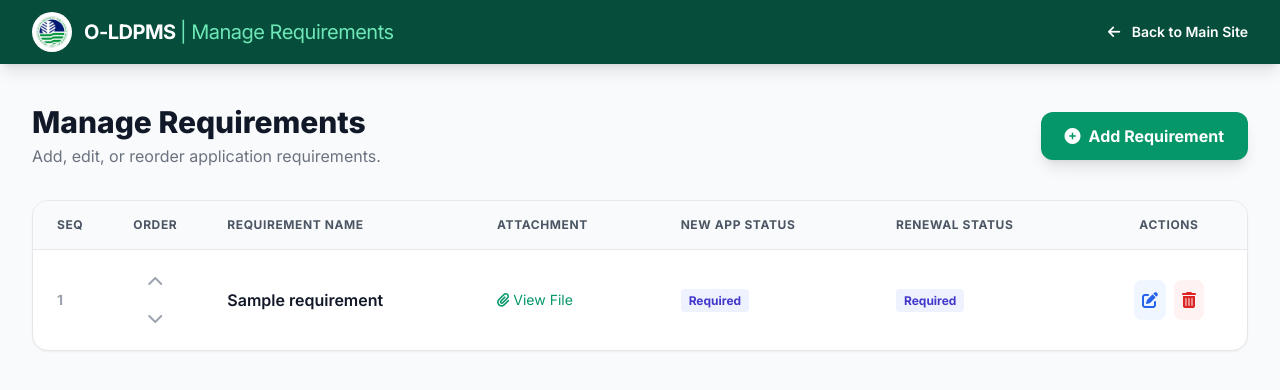
After one commit to FENY2022/oldpms_v2, a PHP site: page /manage_requirements.php in a window 1280 px wide. The commit adds this page. Shown: the top 390 px of the page. Run offline with PHP 8.4, Linux system fonts and the light colour scheme; tables that the repository leaves empty or names only in its code hold one stand-in row (values such as "Sample post"); some libraries are stand-ins or nearby versions.

Commit message:
update_req

```diff
--- /dev/null
+++ b/manage_requirements.php
@@ -0,0 +1,390 @@
+<?php
+// manage_requirements.php
+require_once 'db.php';
+
+// --- BACKEND HANDLERS ---
+
+// 0. Handle AJAX Reordering (Must be at the top before HTML output)
+if ($_SERVER["REQUEST_METHOD"] == "POST" && isset($_POST['action']) && $_POST['action'] == 'update_order') {
+    if (isset($_POST['order']) && is_array($_POST['order'])) {
+        foreach ($_POST['order'] as $index => $id) {
+            $seq = $index + 1; // Sequence starts at 1
+            $stmt = $pdo->prepare("UPDATE requirements SET sequence = ? WHERE id = ?");
+            $stmt->execute([$seq, $id]);
+        }
+    }
+    exit; // Stop execution here so we don't return the whole HTML page to the AJAX call
+}
+
+$message = '';
+$messageType = '';
+
+// Helper to handle file uploads
+function handleFileUpload($file, $targetDir = "documents/") {
+    if (isset($file) && $file['error'] == 0) {
+        if (!is_dir($targetDir)) mkdir($targetDir, 0777, true);
+        $fileName = time() . '_' . basename($file['name']);
+        $targetFile = $targetDir . $fileName;
+        if (move_uploaded_file($file['tmp_name'], $targetFile)) {
+            return $targetFile;
+        }
+    }
+    return null;
+}
+
+// 1. Handle ADD Requirement
+if ($_SERVER["REQUEST_METHOD"] == "POST" && isset($_POST['action']) && $_POST['action'] == 'add') {
+    $name = $_POST['requirement_name'];
+    $new_status = $_POST['new_app_status'];
+    $renew_status = $_POST['renewal_app_status'];
+
+    // File upload
+    $download_link = handleFileUpload($_FILES['file_upload']);
+
+    // Determine next sequence number
+    $seqStmt = $pdo->query("SELECT MAX(sequence) FROM requirements");
+    $next_seq = (int)$seqStmt->fetchColumn() + 1;
+
+    $stmt = $pdo->prepare("INSERT INTO requirements (requirement_name, new_app_status, renewal_app_status, download_link, sequence) VALUES (?, ?, ?, ?, ?)");
+    if ($stmt->execute([$name, $new_status, $renew_status, $download_link, $next_seq])) {
+        $message = "Requirement added successfully!";
+        $messageType = "success";
+    } else {
+        $message = "Error adding requirement.";
+        $messageType = "error";
+    }
+}
+
+// 2. Handle EDIT Requirement
+if ($_SERVER["REQUEST_METHOD"] == "POST" && isset($_POST['action']) && $_POST['action'] == 'edit') {
+    $id = $_POST['id'];
+    $name = $_POST['requirement_name'];
+    $new_status = $_POST['new_app_status'];
+    $renew_status = $_POST['renewal_app_status'];
+
+    // Check if new file uploaded, else keep old one
+    $new_file_path = handleFileUpload($_FILES['file_upload']);
+
+    if ($new_file_path) {
+        $stmt = $pdo->prepare("UPDATE requirements SET requirement_name=?, new_app_status=?, renewal_app_status=?, download_link=? WHERE id=?");
+        $res = $stmt->execute([$name, $new_status, $renew_status, $new_file_path, $id]);
+    } else {
+        $stmt = $pdo->prepare("UPDATE requirements SET requirement_name=?, new_app_status=?, renewal_app_status=? WHERE id=?");
+        $res = $stmt->execute([$name, $new_status, $renew_status, $id]);
+    }
+
+    if ($res) {
+        $message = "Requirement updated successfully!";
+        $messageType = "success";
+    } else {
+        $message = "Error updating requirement.";
+        $messageType = "error";
+    }
+}
+
+// 3. Handle DELETE Requirement
+if (isset($_GET['delete_id'])) {
+    $id = $_GET['delete_id'];
+
+    // Optional: Delete physical file
+    $stmt = $pdo->prepare("SELECT download_link FROM requirements WHERE id = ?");
+    $stmt->execute([$id]);
+    $file = $stmt->fetchColumn();
+    if ($file && file_exists($file)) {
+        unlink($file);
+    }
+
+    $delStmt = $pdo->prepare("DELETE FROM requirements WHERE id = ?");
+    if ($delStmt->execute([$id])) {
+        $message = "Requirement deleted successfully!";
+        $messageType = "success";
+    } else {
+        $message = "Error deleting requirement.";
+        $messageType = "error";
+    }
+}
+
+// Fetch All Requirements (Ordered by sequence, then ID as fallback)
+$req_stmt = $pdo->query("SELECT * FROM requirements ORDER BY sequence ASC, id ASC");
+$requirements = $req_stmt->fetchAll(PDO::FETCH_ASSOC);
+?>
+
+<!DOCTYPE html>
+<html lang="en">
+<head>
+    <meta charset="UTF-8">
+    <meta name="viewport" content="width=device-width, initial-scale=1.0">
+    <title>Admin - Manage Requirements</title>
+    <script src="https://cdn.tailwindcss.com"></script>
+    <link href="https://cdnjs.cloudflare.com/ajax/libs/font-awesome/6.0.0/css/all.min.css" rel="stylesheet">
+    <link rel="icon" href="logo/denr_logo.png" type="image/x-icon">
+    <style>
+        @import url('https://fonts.googleapis.com/css2?family=Inter:wght@300;400;600;700;800&display=swap');
+        body { font-family: 'Inter', sans-serif; }
+
+        /* Smooth row transition for reordering */
+        tbody tr { transition: background-color 0.2s ease; }
+        tbody tr.moving { background-color: #ecfdf5; opacity: 0.9; }
+    </style>
+</head>
+<body class="bg-gray-50 text-gray-800">
+
+    <nav class="bg-emerald-900 text-white shadow-lg sticky top-0 z-50">
+        <div class="max-w-7xl mx-auto px-4 sm:px-6 lg:px-8">
+            <div class="flex justify-between h-16 items-center">
+                <div class="flex items-center gap-3">
+                    <img src="logo/denr_logo.png" alt="DENR Logo" class="h-10 w-10 bg-white rounded-full p-1">
+                    <span class="text-xl font-bold tracking-tight">O-LDPMS <span class="text-emerald-300 font-normal">| Manage Requirements</span></span>
+                </div>
+                <a href="index.php" class="text-sm font-semibold hover:text-emerald-300 transition"><i class="fas fa-arrow-left mr-2"></i> Back to Main Site</a>
+            </div>
+        </div>
+    </nav>
+
+    <div class="max-w-7xl mx-auto px-4 sm:px-6 lg:px-8 py-10">
+
+        <div class="flex flex-col md:flex-row justify-between items-center mb-8 gap-4">
+            <div>
+                <h1 class="text-3xl font-extrabold text-gray-900">Manage Requirements</h1>
+                <p class="text-gray-500 mt-1">Add, edit, or reorder application requirements.</p>
+            </div>
+            <button onclick="openModal('addModal')" class="bg-emerald-600 hover:bg-emerald-700 text-white px-6 py-3 rounded-xl font-bold shadow-lg transition flex items-center gap-2 transform active:scale-95">
+                <i class="fas fa-plus-circle"></i> Add Requirement
+            </button>
+        </div>
+
+        <?php if ($message): ?>
+        <div class="mb-6 p-4 rounded-xl border <?= $messageType === 'success' ? 'bg-green-50 border-green-200 text-green-800' : 'bg-red-50 border-red-200 text-red-800' ?> flex items-center justify-between">
+            <span><?= htmlspecialchars($message) ?></span>
+            <button onclick="this.parentElement.remove()" class="text-sm font-bold hover:underline">Dismiss</button>
+        </div>
+        <?php endif; ?>
+
+        <div class="bg-white rounded-2xl shadow-sm border border-gray-200 overflow-hidden">
+            <div class="overflow-x-auto">
+                <table class="w-full text-left border-collapse" id="requirementsTable">
+                    <thead>
+                        <tr class="bg-gray-50 text-gray-600 uppercase text-xs tracking-wider border-b border-gray-200">
+                            <th class="px-6 py-4 font-bold w-16">Seq</th>
+                            <th class="px-6 py-4 font-bold text-center w-24">Order</th>
+                            <th class="px-6 py-4 font-bold">Requirement Name</th>
+                            <th class="px-6 py-4 font-bold">Attachment</th>
+                            <th class="px-6 py-4 font-bold">New App Status</th>
+                            <th class="px-6 py-4 font-bold">Renewal Status</th>
+                            <th class="px-6 py-4 font-bold text-center">Actions</th>
+                        </tr>
+                    </thead>
+                    <tbody class="divide-y divide-gray-100">
+                        <?php
+                        $counter = 1; // Used for static visual numbering
+                        foreach ($requirements as $req):
+                        ?>
+                        <tr class="hover:bg-gray-50 transition duration-150" data-id="<?= $req['id'] ?>">
+                            <td class="px-6 py-4 font-bold text-gray-400 text-sm seq-num"><?= $counter++ ?></td>
+
+                            <td class="px-6 py-4 text-center">
+                                <div class="flex flex-col items-center justify-center space-y-1">
+                                    <button onclick="moveRow(this, -1)" class="text-gray-400 hover:text-emerald-600 transition p-1" title="Move Up">
+                                        <i class="fas fa-chevron-up"></i>
+                                    </button>
+                                    <button onclick="moveRow(this, 1)" class="text-gray-400 hover:text-emerald-600 transition p-1" title="Move Down">
+                                        <i class="fas fa-chevron-down"></i>
+                                    </button>
+                                </div>
+                            </td>
+
+                            <td class="px-6 py-4 font-semibold text-gray-900"><?= htmlspecialchars($req['requirement_name']) ?></td>
+                            <td class="px-6 py-4">
+                                <?php if (!empty($req['download_link'])): ?>
+                                    <a href="<?= htmlspecialchars($req['download_link']) ?>" target="_blank" class="text-emerald-600 hover:text-emerald-800 text-sm font-medium flex items-center gap-1">
+                                        <i class="fas fa-paperclip"></i> View File
+                                    </a>
+                                <?php else: ?>
+                                    <span class="text-gray-400 text-xs italic">None</span>
+                                <?php endif; ?>
+                            </td>
+                            <td class="px-6 py-4 text-sm">
+                                <span class="px-2 py-1 rounded text-xs font-bold <?= $req['new_app_status'] == 'Required' ? 'bg-indigo-50 text-indigo-700' : 'bg-gray-100 text-gray-600' ?>">
+                                    <?= htmlspecialchars($req['new_app_status']) ?>
+                                </span>
+                            </td>
+                            <td class="px-6 py-4 text-sm">
+                                <span class="px-2 py-1 rounded text-xs font-bold <?= $req['renewal_app_status'] == 'Required' ? 'bg-indigo-50 text-indigo-700' : 'bg-gray-100 text-gray-600' ?>">
+                                    <?= htmlspecialchars($req['renewal_app_status']) ?>
+                                </span>
+                            </td>
+                            <td class="px-6 py-4 text-center">
+                                <div class="flex items-center justify-center gap-2">
+                                    <button onclick="openEditModal(<?= htmlspecialchars(json_encode($req)) ?>)" class="bg-blue-50 text-blue-600 hover:bg-blue-100 p-2 rounded-lg transition" title="Edit">
+                                        <i class="fas fa-edit"></i>
+                                    </button>
+                                    <a href="?delete_id=<?= $req['id'] ?>" onclick="return confirm('Are you sure you want to delete this requirement?');" class="bg-red-50 text-red-600 hover:bg-red-100 p-2 rounded-lg transition" title="Delete">
+                                        <i class="fas fa-trash-alt"></i>
+                                    </a>
+                                </div>
+                            </td>
+                        </tr>
+                        <?php endforeach; ?>
+                        <?php if(empty($requirements)): ?>
+                        <tr>
+                            <td colspan="7" class="px-6 py-8 text-center text-gray-400">No requirements found.</td>
+                        </tr>
+                        <?php endif; ?>
+                    </tbody>
+                </table>
+            </div>
+        </div>
+    </div>
+
+    <div id="addModal" class="fixed inset-0 z-[60] hidden bg-black/60 backdrop-blur-sm flex items-center justify-center p-4">
+        <div class="bg-white rounded-2xl shadow-2xl w-full max-w-lg transform transition-all">
+            <div class="p-6 border-b border-gray-100 flex justify-between items-center">
+                <h3 class="text-xl font-bold text-gray-900">Add New Requirement</h3>
+                <button onclick="closeModal('addModal')" class="text-gray-400 hover:text-red-500 transition"><i class="fas fa-times text-xl"></i></button>
+            </div>
+            <form action="" method="POST" enctype="multipart/form-data" class="p-6 space-y-4">
+                <input type="hidden" name="action" value="add">
+
+                <div>
+                    <label class="block text-sm font-bold text-gray-700 mb-1">Requirement Name</label>
+                    <input type="text" name="requirement_name" required class="w-full p-3 border border-gray-300 rounded-lg focus:ring-2 focus:ring-emerald-500 outline-none" placeholder="e.g. 1. Application Form">
+                </div>
+
+                <div class="grid grid-cols-2 gap-4">
+                    <div>
+                        <label class="block text-sm font-bold text-gray-700 mb-1">New App Status</label>
+                        <input type="text" name="new_app_status" required class="w-full p-3 border border-gray-300 rounded-lg focus:ring-2 focus:ring-emerald-500 outline-none" placeholder="e.g. Required">
+                    </div>
+                    <div>
+                        <label class="block text-sm font-bold text-gray-700 mb-1">Renewal Status</label>
+                        <input type="text" name="renewal_app_status" required class="w-full p-3 border border-gray-300 rounded-lg focus:ring-2 focus:ring-emerald-500 outline-none" placeholder="e.g. Updated">
+                    </div>
+                </div>
+
+                <div>
+                    <label class="block text-sm font-bold text-gray-700 mb-1">Upload File (Optional)</label>
+                    <input type="file" name="file_upload" class="w-full text-sm text-gray-500 file:mr-4 file:py-2 file:px-4 file:rounded-full file:border-0 file:text-sm file:font-semibold file:bg-emerald-50 file:text-emerald-700 hover:file:bg-emerald-100">
+                    <p class="text-xs text-gray-400 mt-1">Upload DOCX or PDF forms if needed.</p>
+                </div>
+
+                <div class="pt-4 flex justify-end gap-3">
+                    <button type="button" onclick="closeModal('addModal')" class="px-5 py-2.5 rounded-lg text-gray-600 font-bold hover:bg-gray-100 transition">Cancel</button>
+                    <button type="submit" class="px-5 py-2.5 rounded-lg bg-emerald-600 text-white font-bold hover:bg-emerald-700 shadow-md transition">Save Requirement</button>
+                </div>
+            </form>
+        </div>
+    </div>
+
+    <div id="editModal" class="fixed inset-0 z-[60] hidden bg-black/60 backdrop-blur-sm flex items-center justify-center p-4">
+         <div class="bg-white rounded-2xl shadow-2xl w-full max-w-lg transform transition-all">
+            <div class="p-6 border-b border-gray-100 flex justify-between items-center">
+                <h3 class="text-xl font-bold text-gray-900">Edit Requirement</h3>
+                <button onclick="closeModal('editModal')" class="text-gray-400 hover:text-red-500 transition"><i class="fas fa-times text-xl"></i></button>
+            </div>
+            <form action="" method="POST" enctype="multipart/form-data" class="p-6 space-y-4">
+                <input type="hidden" name="action" value="edit">
+                <input type="hidden" name="id" id="edit_id">
+
+                <div>
+                    <label class="block text-sm font-bold text-gray-700 mb-1">Requirement Name</label>
+                    <input type="text" name="requirement_name" id="edit_name" required class="w-full p-3 border border-gray-300 rounded-lg focus:ring-2 focus:ring-emerald-500 outline-none">
+                </div>
+
+                <div class="grid grid-cols-2 gap-4">
+                    <div>
+                        <label class="block text-sm font-bold text-gray-700 mb-1">New App Status</label>
+                        <input type="text" name="new_app_status" id="edit_new" required class="w-full p-3 border border-gray-300 rounded-lg focus:ring-2 focus:ring-emerald-500 outline-none">
+                    </div>
+                    <div>
+                        <label class="block text-sm font-bold text-gray-700 mb-1">Renewal Status</label>
+                        <input type="text" name="renewal_app_status" id="edit_renew" required class="w-full p-3 border border-gray-300 rounded-lg focus:ring-2 focus:ring-emerald-500 outline-none">
+                    </div>
+                </div>
+
+                <div>
+                    <label class="block text-sm font-bold text-gray-700 mb-1">Replace File (Optional)</label>
+                    <input type="file" name="file_upload" class="w-full text-sm text-gray-500 file:mr-4 file:py-2 file:px-4 file:rounded-full file:border-0 file:text-sm file:font-semibold file:bg-emerald-50 file:text-emerald-700 hover:file:bg-emerald-100">
+                    <p class="text-xs text-gray-400 mt-1">Leave empty to keep existing file.</p>
+                </div>
+
+                <div class="pt-4 flex justify-end gap-3">
+                    <button type="button" onclick="closeModal('editModal')" class="px-5 py-2.5 rounded-lg text-gray-600 font-bold hover:bg-gray-100 transition">Cancel</button>
+                    <button type="submit" class="px-5 py-2.5 rounded-lg bg-blue-600 text-white font-bold hover:bg-blue-700 shadow-md transition">Update Requirement</button>
+                </div>
+            </form>
+        </div>
+    </div>
+
+    <script>
+        // Modal handlers
+        function openModal(id) { document.getElementById(id).classList.remove('hidden'); }
+        function closeModal(id) { document.getElementById(id).classList.add('hidden'); }
+
+        function openEditModal(data) {
+            document.getElementById('edit_id').value = data.id;
+            document.getElementById('edit_name').value = data.requirement_name;
+            document.getElementById('edit_new').value = data.new_app_status;
+            document.getElementById('edit_renew').value = data.renewal_app_status;
+            openModal('editModal');
+        }
+
+        window.onclick = function(event) {
+            if (event.target.classList.contains('bg-black/60')) {
+                event.target.classList.add('hidden');
+            }
+        }
+
+        // --- ROW REORDERING LOGIC ---
+        function moveRow(btn, direction) {
+            const row = btn.closest('tr');
+            const tbody = row.parentNode;
+
+            // Visual feedback
+            row.classList.add('moving');
+            setTimeout(() => row.classList.remove('moving'), 500);
+
+            if (direction === -1 && row.previousElementSibling) {
+                tbody.insertBefore(row, row.previousElementSibling);
+            } else if (direction === 1 && row.nextElementSibling) {
+                tbody.insertBefore(row.nextElementSibling, row);
+            } else {
+                return; // Reached the top or bottom
+            }
+
+            updateRowNumbers();
+            saveNewOrder();
+        }
+
+        function updateRowNumbers() {
+            // Keep the visible numbers (1, 2, 3...) sequential regardless of movement
+            const rows = document.querySelectorAll('#requirementsTable tbody tr');
+            rows.forEach((row, index) => {
+                const seqCell = row.querySelector('.seq-num');
+                if (seqCell) seqCell.textContent = index + 1;
+            });
+        }
+
+        function saveNewOrder() {
+            // Grab the real Database IDs in their new visual order
+            const rows = document.querySelectorAll('#requirementsTable tbody tr');
+            const orderIDs = Array.from(rows).map(row => row.getAttribute('data-id'));
+
+            // Send to PHP backend silently via AJAX
+            const params = new URLSearchParams();
+            params.append('action', 'update_order');
+            orderIDs.forEach(id => params.append('order[]', id));
+
+            fetch(window.location.href, {
+                method: 'POST',
+                headers: {
+                    'Content-Type': 'application/x-www-form-urlencoded',
+                },
+                body: params.toString()
+            })
+            .then(response => {
+                if (!response.ok) console.error("Failed to save new order.");
+            });
+        }
+    </script>
+</body>
+</html>
```
Also changed, not shown: index.php (+14 -3 lines).
